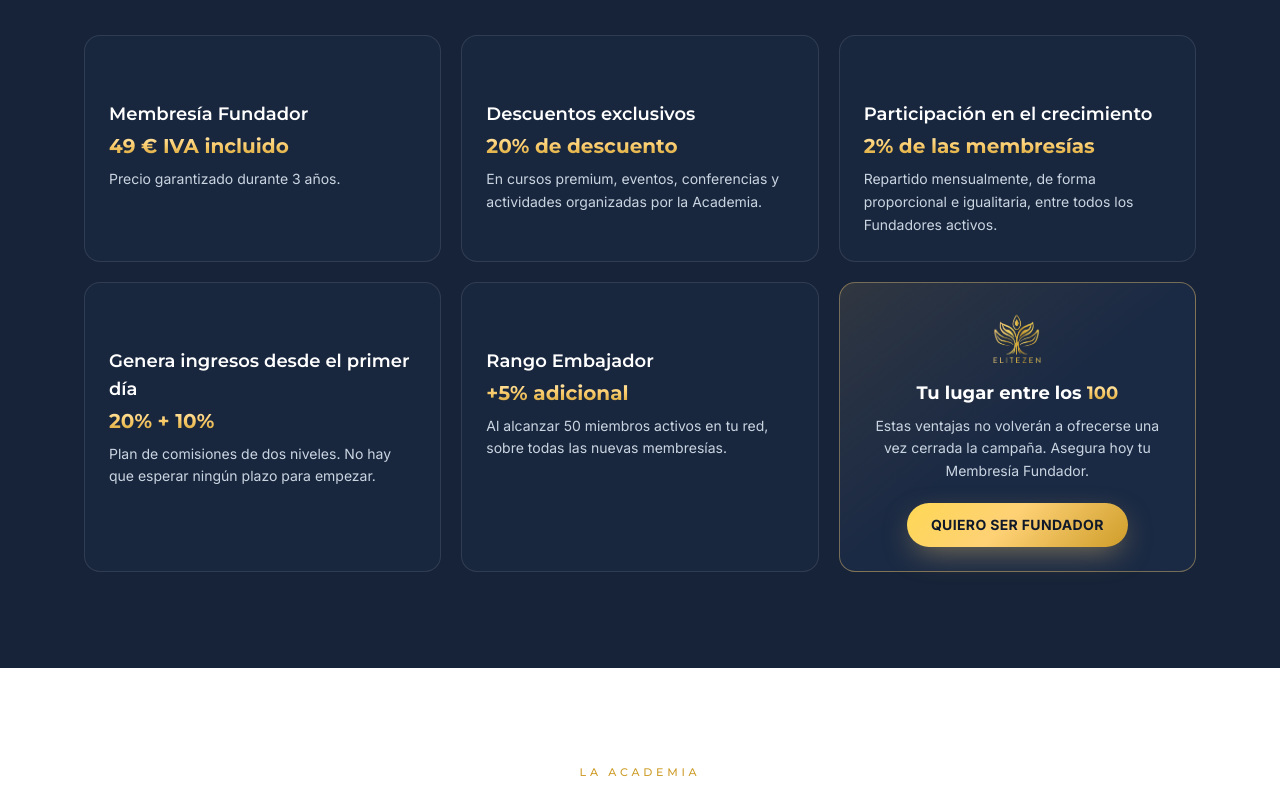
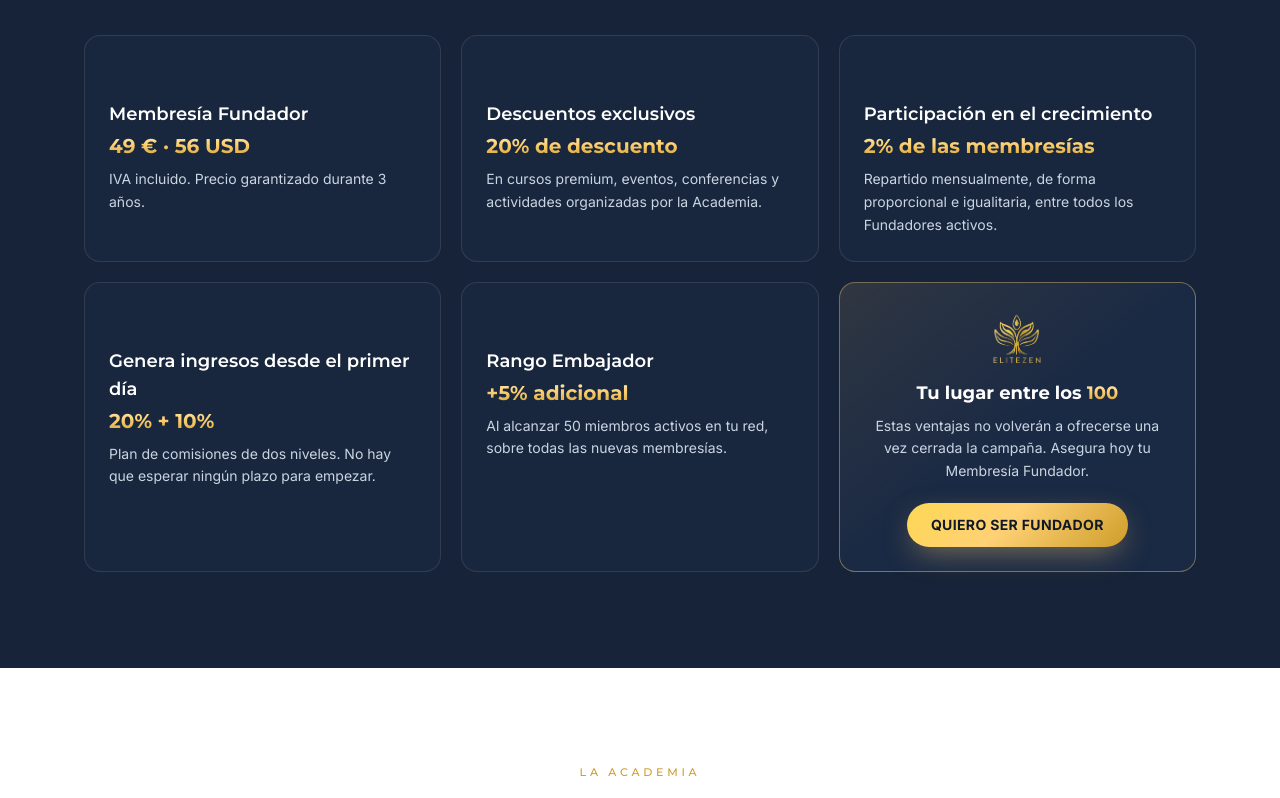
Before and after one commit to winandway/elitezen, a Next.js app: page / in a window 1280 px wide. Shown: the part 2280-3078 px from the top of the page. Built offline with nearby package versions, Linux system fonts and the light colour scheme; no server answers.

Commit message:
fix: precio en dólares actualizado a 56 USD (cambio euro-dólar)
- Selector de pago: Sudamérica e internacional ahora muestra 56 USD
- Tarjeta de beneficios muestra ambas monedas: 49 € · 56 USD
- El área del Fundador usa texto neutro para la garantía de precio

```diff
--- a/src/app/cuenta/AreaFundador.tsx
+++ b/src/app/cuenta/AreaFundador.tsx
@@ -197,7 +197,7 @@ export default function AreaFundador() {
                 Tus beneficios de Fundador
               </h2>
               <ul className="mt-3 space-y-2 text-sm text-slate-300">
-                <li>· Precio de 49 garantizado durante 3 años</li>
+                <li>· Precio de tu membresía garantizado durante 3 años</li>
                 <li>· 20% de descuento en cursos, eventos y conferencias</li>
                 <li>· Participación del 2% de las membresías</li>
                 <li>· Comisiones del 20% y 10% desde el primer día</li>
--- a/src/lib/campana.ts
+++ b/src/lib/campana.ts
@@ -12,7 +12,7 @@ export const CAMPANA = {
 
 export const PRECIOS = {
   eur: { importe: "49 €", moneda: "EUR", nota: "IVA incluido" },
-  usd: { importe: "49 USD", moneda: "USD", nota: "IVA incluido" },
+  usd: { importe: "56 USD", moneda: "USD", nota: "IVA incluido" },
 };
 
 export const ENLACES_PAGO = {
@@ -39,8 +39,8 @@ export const REDES = {
 export const BENEFICIOS = [
   {
     titulo: "Membresía Fundador",
-    destacado: "49 € IVA incluido",
-    texto: "Precio garantizado durante 3 años.",
+    destacado: "49 € · 56 USD",
+    texto: "IVA incluido. Precio garantizado durante 3 años.",
   },
   {
     titulo: "Descuentos exclusivos",
```
